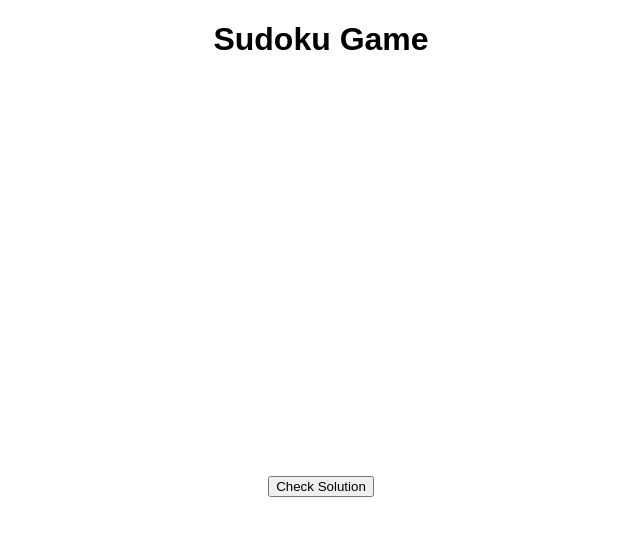
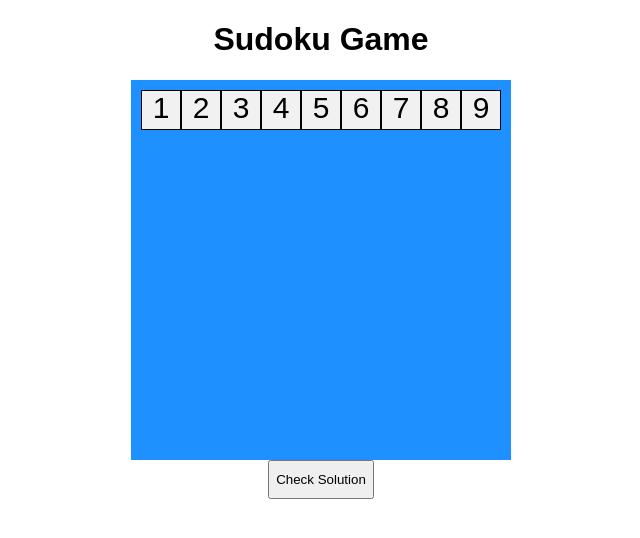
Before and after one commit to azizuddinrahil/Sudoku-game, a plain HTML site: page index.html in a window 1280 px wide. Shown: the whole page, without its empty margins (319-959 px from the left). Drawn offline with Linux system fonts and the light colour scheme.

Commit message:
Created the table for rows and working on coloums

```diff
--- a/index.html
+++ b/index.html
@@ -7,7 +7,17 @@
   </head>
   <body>
     <h1>Sudoku Game</h1>
-    <div id="sudoku-board"></div>
-    <button id="check-button">Check Solution</button>
+    <div class="container">
+      <div>1</div>
+      <div>2</div>
+      <div>3</div>
+      <div>4</div>
+      <div>5</div>
+      <div>6</div>
+      <div>7</div>
+      <div>8</div>
+      <div>9</div>
+    </div>
+    <div><button id="check-button">Check Solution</button></div>
   </body>
 </html>
--- a/style.css
+++ b/style.css
@@ -3,11 +3,25 @@ body {
   text-align: center;
 }
 
-#sudoku-board {
-  display: grid;
+.container {
+  display: inline-grid;
+  grid-template-columns: auto auto auto;
+  background-color: dodgerblue;
   grid-template-columns: repeat(9, 40px);
   grid-template-rows: repeat(9, 40px);
-  gap: 2px;
-  justify-content: center;
-  margin-bottom: 20px;
+  padding: 10px;
 }
+
+.container > div {
+  background-color: #f1f1f1;
+  border: 1px solid black;
+  font-size: 30px;
+  text-align: center;
+}
+
+#check-button {
+  font-family: Arial, Helvetica, sans-serif;
+  text-align: center;
+  padding-bottom: 10px;
+  padding-top: 10px;
+}
```
